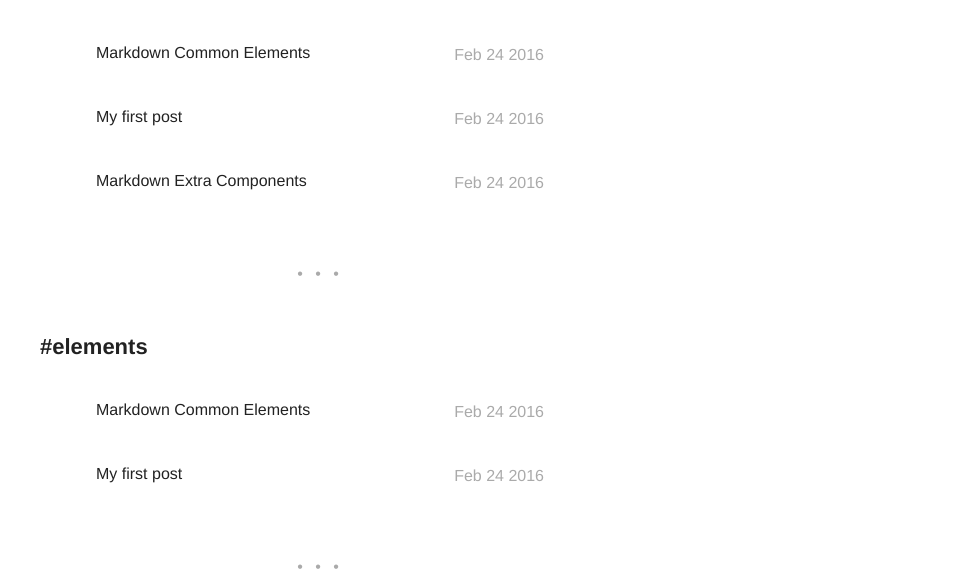
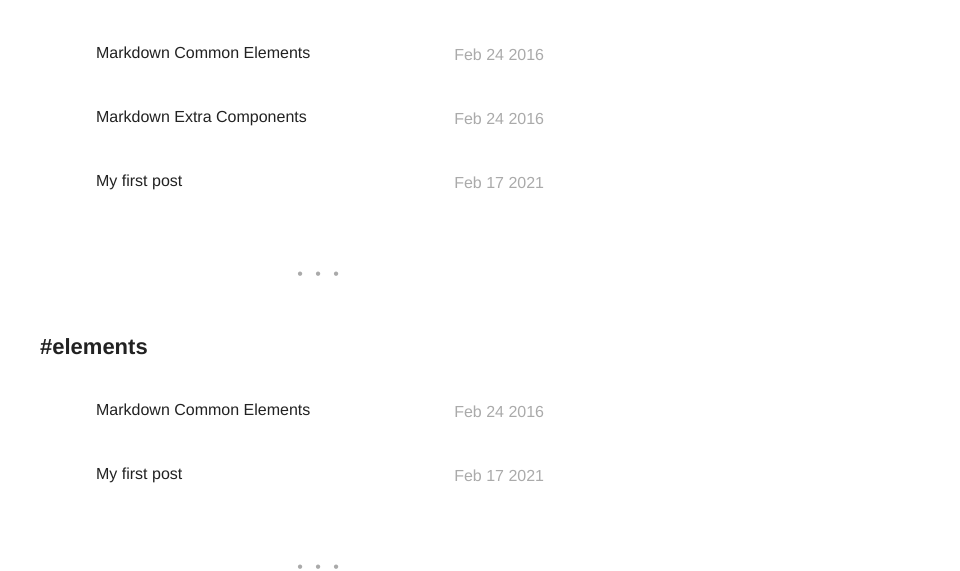
Before and after one commit to hongsunjang/hongsunjang, a Jekyll site: the page built from tags.html, in a window 1280 px wide. Shown: the part 934-1505 px from the top of the page, without its empty margins (320-1280 px from the left). Built offline with Jekyll 4.4.1, drawn with Linux system fonts in a browser that asks for light colours; nearby versions of some CDN libraries; emoji names are drawn with the system emoji font.

Commit message:
time update

```diff
--- a/_posts/2021-02-17-first-post.markdown
+++ b/_posts/2021-02-17-first-post.markdown
@@ -1,7 +1,7 @@
 ---
 title: "My first post"
 layout: post
-date: 2016-02-24 22:44
+date: 2021-02-17 22:44
 image: /assets/images/markdown.jpg
 headerImage: false
 tag:
```
